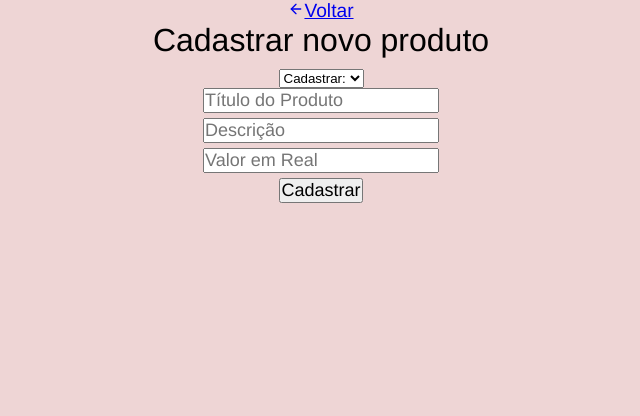
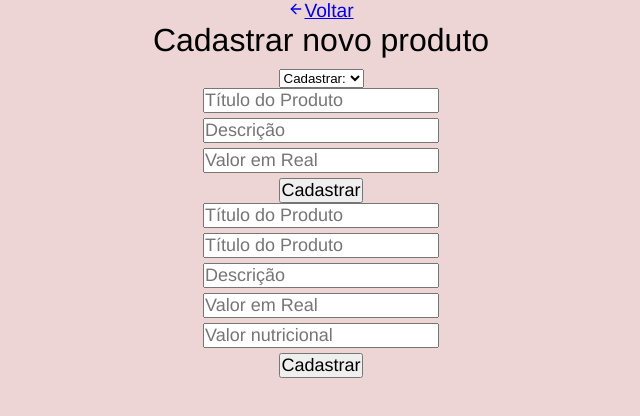
Before and after one commit to MOCCA-TEAM/Help, a React (Create React App) app in the folder frontend/: page /product/new in a window 1280 px wide. Shown: the top 416 px of the page, without its empty margins (319-959 px from the left). Built offline with nearby package versions, Linux system fonts and the light colour scheme.

Commit message:
Criação de cadastro para Foods

```diff
--- a/frontend/src/pages/NewProduct/index.js
+++ b/frontend/src/pages/NewProduct/index.js
@@ -8,27 +8,30 @@ import api from '../../services/api';
 
 
 export default function NewProduct(){
-    //Escolha
-    const list = [
-        {id: 1, name: 'select 1'},
-        {id: 2, name: 'select 2'},
-        {id: 3, name: 'select 3'},
-        {id: 4, name: 'select 4'},
-      ];
+    // Variável de recurso
+    const history = useHistory();
 
+    //Variável que armazena a escolhar do select
     const [choice,setChoice] = useState('');
 
+    //Variáveis que armazena os dados de Itens
     const[name, setName] = useState('');
     const [description, setDescription] = useState('');
     const [price, setPrice] = useState('');
 
+    //Variáveis que armazena os dados de Foods
+    const[category, setCategory] = useState('');
+    const [product, setProduct] = useState('');
+    const [type, setType] = useState('');
+    const [priceFoods, setPricefoods] = useState('');
+    const [ntvalue, setNtvalue] = useState('');
 
-    const history = useHistory();
 
     const petshopId = localStorage.getItem('petshopId');
 
     async function handleNewProduct(e){
         e.preventDefault();
+        // Conexão com o banco de dados de Itens
         const data = {
             name,
             description,
@@ -36,6 +39,25 @@ export default function NewProduct(){
         }
         try{
             await api.post('itens', data, {
+                headers: {
+                    Authorization: petshopId,
+                }
+            })
+        } catch(err){
+            alert('Erro ao cadastrar caso, tente novamente.')
+        }
+        history.push('/profile');
+
+        //Conexão com o banco de dados de Foods
+        const dataFoods = {
+            category,
+            product,
+            type,
+            price,
+            ntvalue,
+        }
+        try{
+            await api.post('foods', dataFoods, {
                 headers: {
                     Authorization: petshopId,
                 }
@@ -68,7 +90,7 @@ export default function NewProduct(){
                 </select>
                   <div>{choice}</div>
 
-                <form classname="inputs" onSubmit = {handleNewProduct}>
+                <form classname="formDosItens" onSubmit = {handleNewProduct}>
                     <div classname="inputsDiv">
                         <input
                         placeholder="Título do Produto"
@@ -96,6 +118,48 @@ export default function NewProduct(){
                     <button type = "submit">Cadastrar</button>
                 </form>
 
+                <form classname="formDasComidas" onSubmit = {handleNewProduct}>
+                    <div classname="inputsDiv">
+                            <input
+                            placeholder="Título do Produto"
+                            value = {category}
+                            onChange={e => setCategory(e.target.value)}
+                            />
+                        </div>
+                    <div classname="inputsDiv">
+                        <input
+                        placeholder="Título do Produto"
+                        value = {type}
+                        onChange={e => setType(e.target.value)}
+                        />
+                    </div>
+
+                    <div classname="inputsDiv">
+                        <input
+                        placeholder = "Descrição"
+                        value = {product}
+                        onChange = {e => setProduct(e.target.value)}
+                        />
+                    </div>
+
+                    <div classname="inputsDiv">
+                        <input
+                        placeholder="Valor em Real"
+                        value = {priceFoods}
+                        onChange = {e => setPricefoods(e.target.value)}
+                        />
+                    </div>
+
+                    <div classname="inputsDiv">
+                        <input
+                        placeholder="Valor nutricional"
+                        value = {ntvalue}
+                        onChange = {e => setNtvalue(e.target.value)}
+                        />
+                    </div>
+                    <button type = "submit">Cadastrar</button>
+                </form>
+
             </div>
         </div>
     )
--- a/frontend/src/pages/Profile/index.js
+++ b/frontend/src/pages/Profile/index.js
@@ -13,6 +13,7 @@ export default function Profile(){
     const petshopId = localStorage.getItem('petshopId');
     const petshopName = localStorage.getItem('petshopName');
 
+    // Listar Produtos
     useEffect(() =>{
         api.get('profile', {
             headers: {
@@ -22,7 +23,7 @@ export default function Profile(){
             setProducts(response.data);
         })
     }, [petshopId]);
-
+    //Deletar Produto
     async function handleDeleteProduct(id){
         try{
             await api.delete(`products/${id}`, {
```
Also changed, not shown: 1 other file (tests, documents, lock files or other folders).
